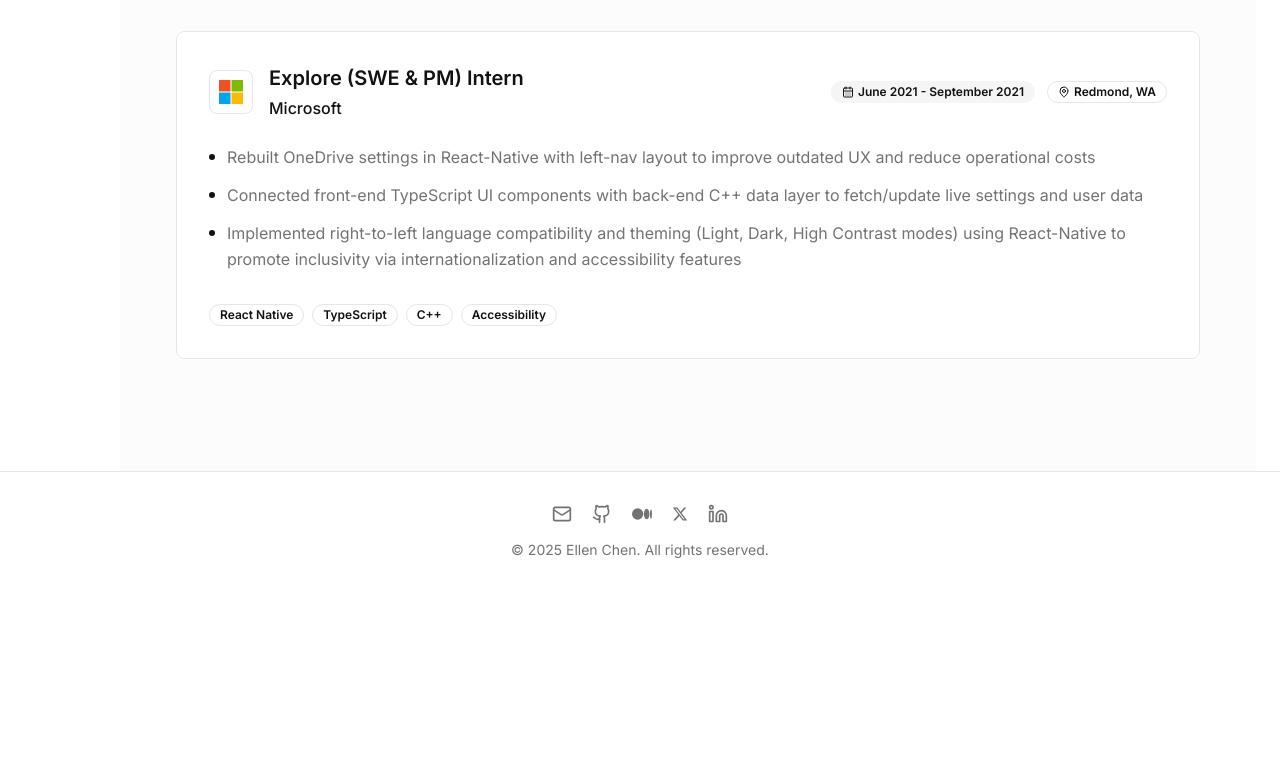
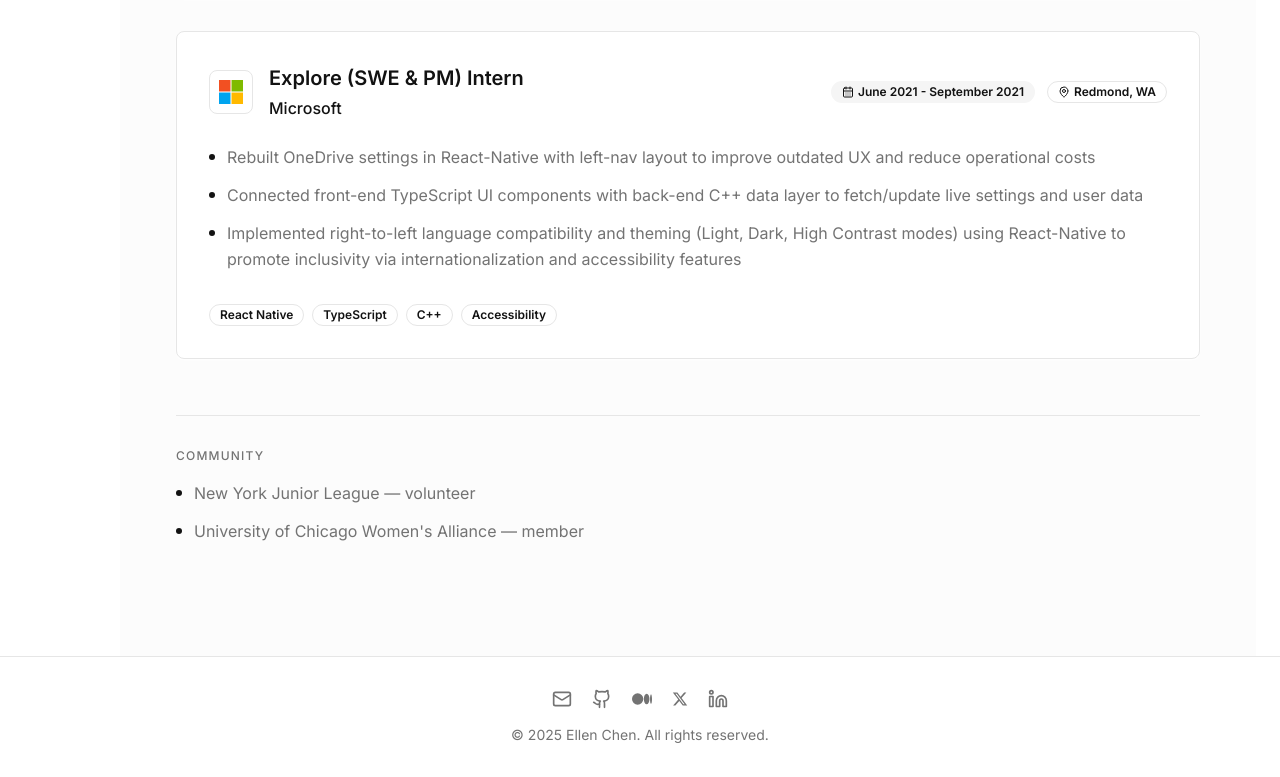
Before and after one commit to ellenrchen/ellen-chen, a React (Vite) app: page /experience in a window 1280 px wide. Shown: the part 1885-2662 px from the top of the page. Before the commit the page ends 2477 px from the top, so only its background shows below. Built offline with nearby package versions, Linux system fonts and the light colour scheme; a web font is replaced by a local one.

Commit message:
Changes
Co-authored-by: ellenrchen <32143915+ellenrchen@users.noreply.github.com>

```diff
--- a/src/components/Experience.tsx
+++ b/src/components/Experience.tsx
@@ -158,6 +158,22 @@ const Experience = () => {
               </Card>
             ))}
           </div>
+
+          <div className="mt-14 border-t border-border pt-8">
+            <h3 className="text-xs font-medium uppercase tracking-widest text-muted-foreground mb-4">
+              Community
+            </h3>
+            <ul className="space-y-3">
+              <li className="flex items-start gap-3 text-muted-foreground">
+                <div className="w-1.5 h-1.5 bg-primary rounded-full mt-2.5 flex-shrink-0"></div>
+                <span className="leading-relaxed">New York Junior League — volunteer</span>
+              </li>
+              <li className="flex items-start gap-3 text-muted-foreground">
+                <div className="w-1.5 h-1.5 bg-primary rounded-full mt-2.5 flex-shrink-0"></div>
+                <span className="leading-relaxed">University of Chicago Women's Alliance — member</span>
+              </li>
+            </ul>
+          </div>
         </div>
       </div>
     </section>
```
